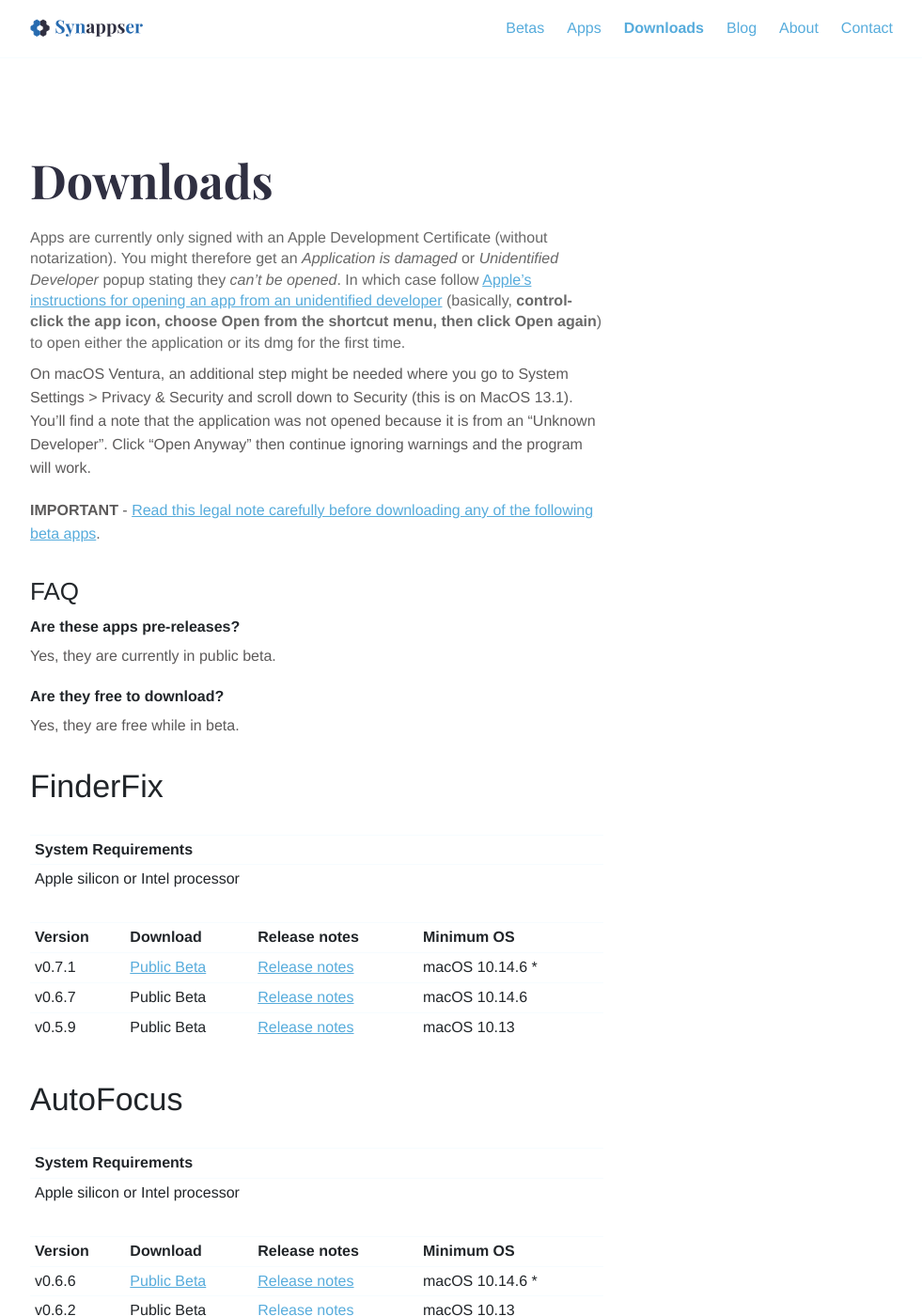
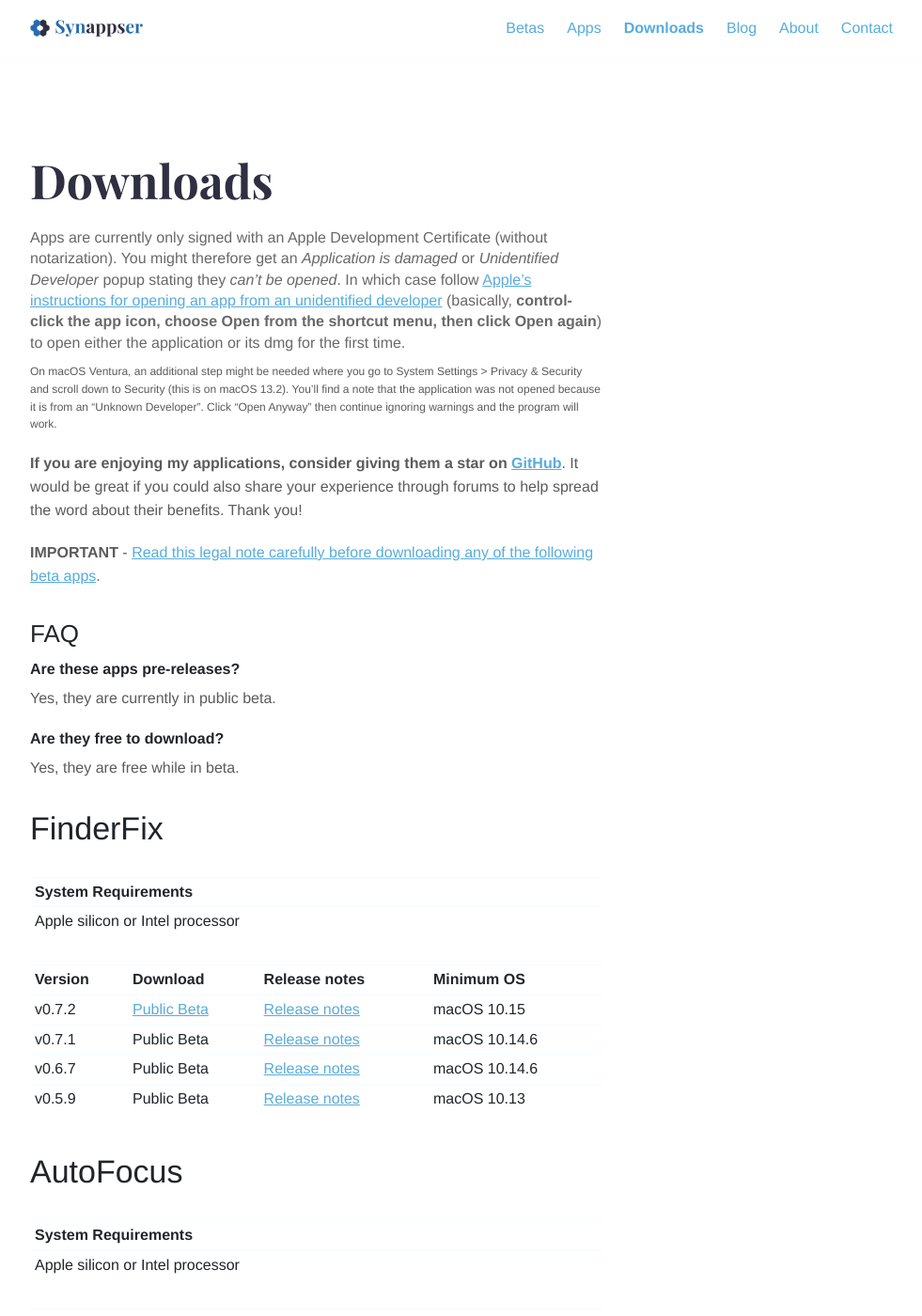
Before and after one commit to synappser/synappser.github.io, a Jekyll site: the page built from downloads.md, in a window 1280 px wide and 1400 px high. Shown: the whole window at 94% size, without its empty margins (143-1124 px from the left). Built offline with Jekyll 4.4.1, drawn with Linux system fonts in a browser that asks for light colours; some of the changed text lies outside the part shown.

```diff
--- a/downloads.md
+++ b/downloads.md
@@ -7,7 +7,10 @@ description: Downloads
 {:.mb-1 style="font-size:1rem;"}
 Apps are currently only signed with an Apple Development Certificate (without notarization). You might therefore get an *Application is damaged* or *Unidentified Developer* popup stating they *can't be opened*. In which case follow [Apple's instructions for opening an app from an unidentified developer](https://support.apple.com/guide/mac-help/open-a-mac-app-from-an-unidentified-developer-mh40616/mac){:target="_blank"}{:rel="noopener noreferrer"} (basically, **control-click the app icon, choose Open from the shortcut menu, then click Open again**) to open either the application or its dmg for the first time.
 
-On macOS Ventura, an additional step might be needed where you go to System Settings > Privacy & Security and scroll down to Security (this is on MacOS 13.1). You'll find a note that the application was not opened because it is from an "Unknown Developer". Click "Open Anyway" then continue ignoring warnings and the program will work.
+{:mb-1 style="font-size:0.75rem;"}
+On macOS Ventura, an additional step might be needed where you go to System Settings > Privacy & Security and scroll down to Security (this is on macOS 13.2). You'll find a note that the application was not opened because it is from an "Unknown Developer". Click "Open Anyway" then continue ignoring warnings and the program will work.
+
+**If you are enjoying my applications, consider giving them a star on [GitHub](https://github.com/synappser){:target="_blank"}{:rel="noopener noreferrer"}**. It would be great if you could also share your experience through forums to help spread the word about their benefits. Thank you!
 
 
 {:#top-anchor}
@@ -31,7 +34,8 @@ Yes, they are free while in beta.
 
 | Version | Download | Release notes | Minimum OS|
 | ------- | -------- | ------------- | ----------|
-| v0.7.1 | [Public Beta](https://github.com/synappser/FinderFix/releases/download/v0.7.1/FinderFix_v0.7.1b.dmg) | [Release notes]({{ site.url }}{% link releases/finderfix_v0.7.1.md %}) | macOS 10.14.6 *|
+ v0.7.2 | [Public Beta](https://github.com/synappser/FinderFix/releases/download/v0.7.2/FinderFix_v0.7.2b.dmg) | [Release notes]({{ site.url }}{% link releases/finderfix_v0.7.2.md %}) | macOS 10.15|
+| v0.7.1 | Public Beta | [Release notes]({{ site.url }}{% link releases/finderfix_v0.7.1.md %}) | macOS 10.14.6|
 | v0.6.7 | Public Beta | [Release notes]({{ site.url }}{% link releases/finderfix_v0.6.7.md %}) | macOS 10.14.6|
 | v0.5.9 | Public Beta | [Release notes]({{ site.url }}{% link releases/finderfix_v0.5.9.md %}) | macOS 10.13|
 
@@ -44,7 +48,7 @@ Yes, they are free while in beta.
 
 | Version | Download | Release notes | Minimum OS|
 | ------- | -------- | ------------- | ----------|
-| v0.6.6 | [Public Beta](https://github.com/synappser/AutoFocus/releases/download/v0.6.6/AutoFocus_v0.6.6b.dmg) | [Release notes]({{ site.url }}{% link releases/autofocus_v0.6.6.md %}) | macOS 10.14.6 *|
+| v0.6.6 | [Public Beta](https://github.com/synappser/AutoFocus/releases/download/v0.6.6/AutoFocus_v0.6.6b.dmg) | [Release notes]({{ site.url }}{% link releases/autofocus_v0.6.6.md %}) | macOS 10.14.6|
 | v0.6.2 | Public Beta | [Release notes]({{ site.url }}{% link releases/autofocus_v0.6.2.md %}) | macOS 10.13|
 
 {:.pt-1}
@@ -56,10 +60,8 @@ Yes, they are free while in beta.
 
 | Version | Download | Release notes | Minimum OS
 | ------- | -------- | ------------- | ----------
-| v0.5.2 | [Public Beta](https://github.com/synappser/TrashEye/releases/download/v0.5.2/TrashEye_v0.5.2b.dmg) | [Release notes]({{ site.url }}{% link releases/trasheye_v0.5.2.md %}) | macOS 10.14.6 *|
+| v0.5.2 | [Public Beta](https://github.com/synappser/TrashEye/releases/download/v0.5.2/TrashEye_v0.5.2b.dmg) | [Release notes]({{ site.url }}{% link releases/trasheye_v0.5.2.md %}) | macOS 10.14.6|
 | v0.4.9 | Public Beta | [Release notes]({{ site.url }}{% link releases/trasheye_v0.4.9.md %}) | macOS 10.13|
-
-\* _According to the RECOMMENDED_MACOSX_DEPLOYMENT_TARGET build setting that indicates the recommended minimum deployment versions for each supported Xcode platform (currently at 10.14.6)_
 
 {% include legal-note.html %}{:.mt-6}
 
```
Also changed, not shown: releases/finderfix_v0.7.2.md (added, +16 -0 lines).
